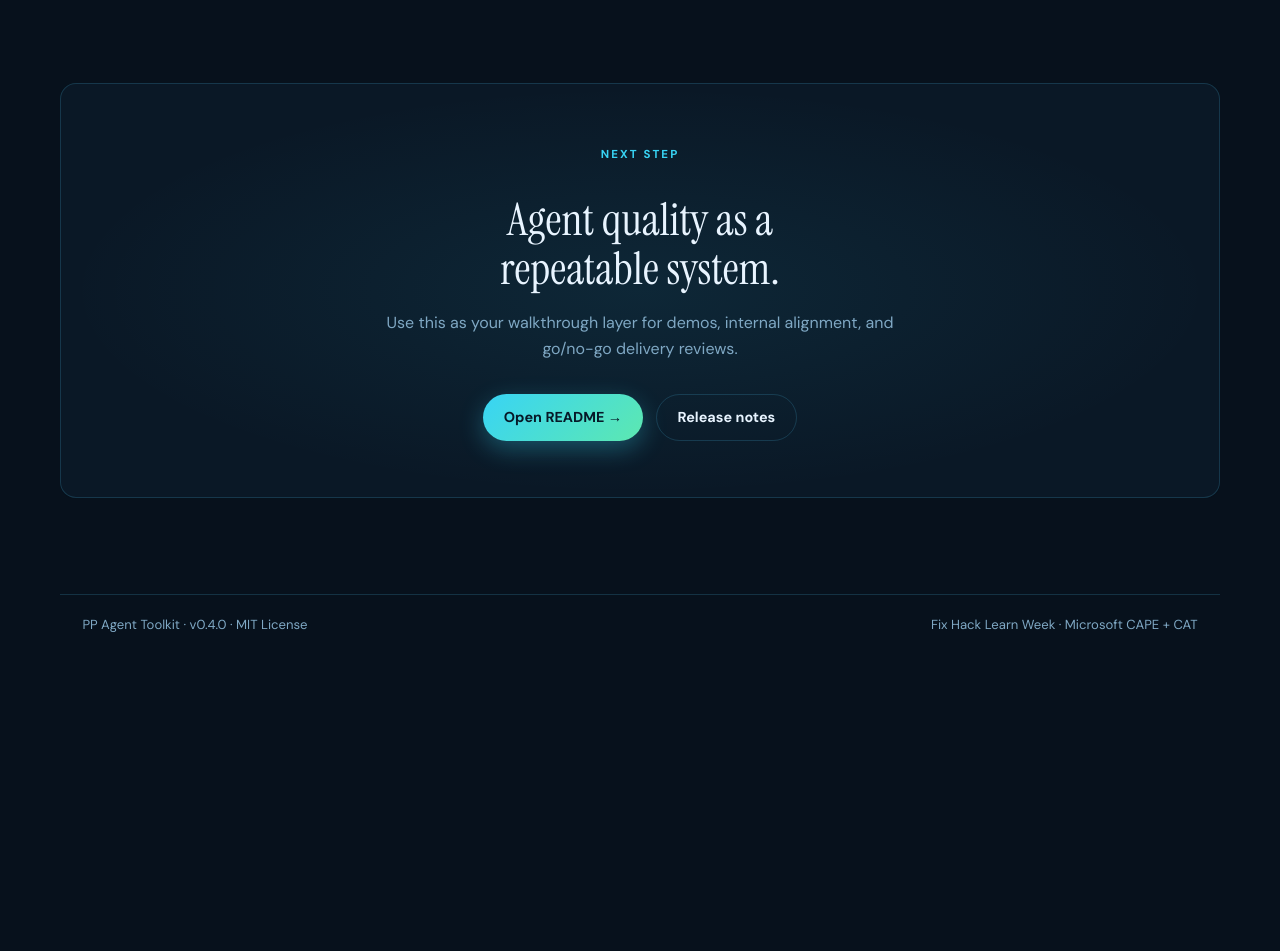
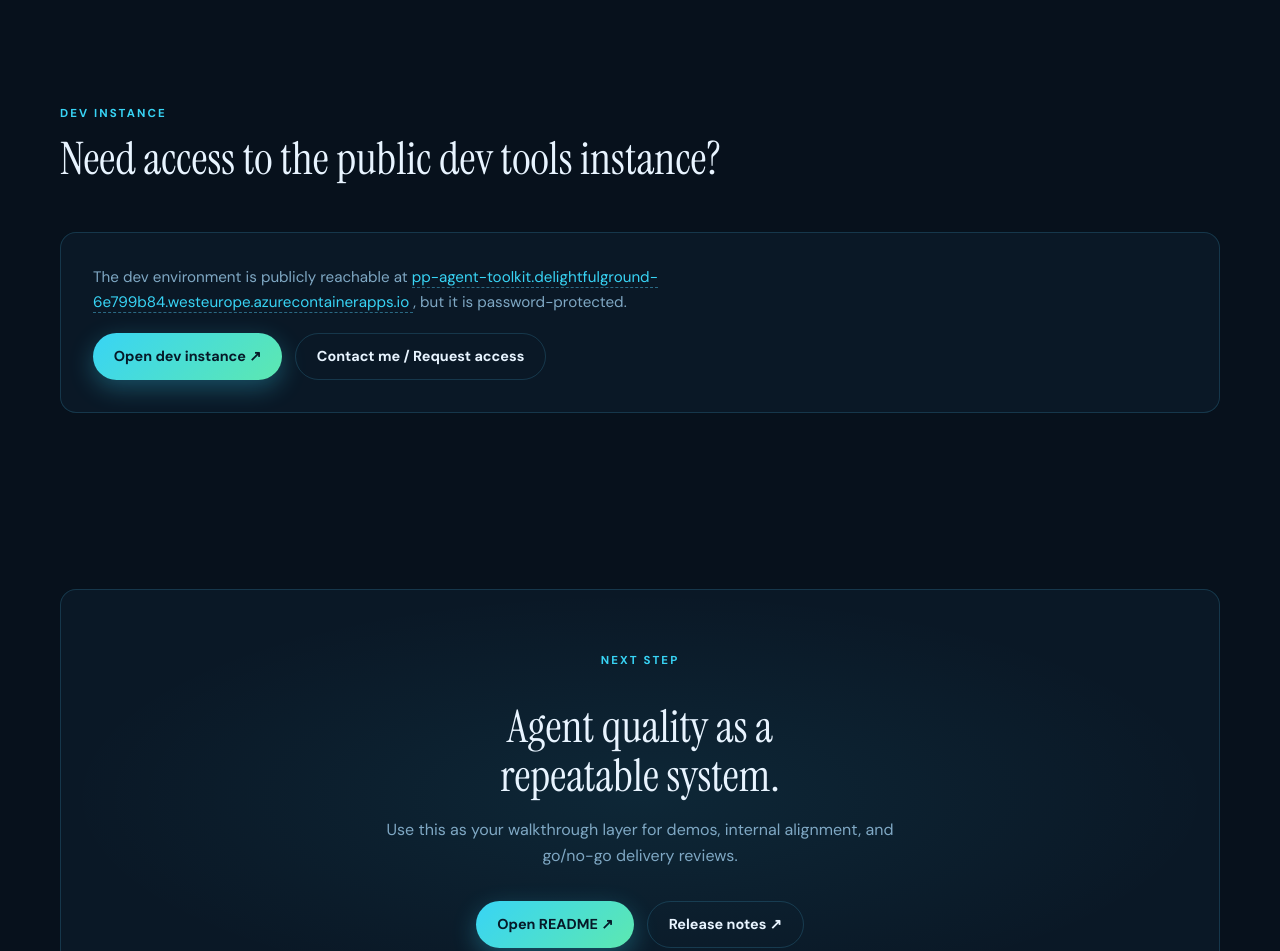
Before and after one commit to pavecer/mcs-agent-tools, a plain HTML site: page presentation/index.html in a window 1280 px wide. Shown: the part 5642-6593 px from the top of the page. Before the commit the page ends 6309 px from the top, so only its background shows below. Drawn offline with Linux system fonts and the light colour scheme.

Commit message:
feat: add dev access section and request form for public toolkit instance

```diff
--- a/presentation/index.html
+++ b/presentation/index.html
@@ -391,6 +391,27 @@
       </div>
     </section>
 
+    <!-- ═══ DEV ACCESS ═══ -->
+    <section class="section wrap" id="dev-access">
+      <div class="section-head reveal">
+        <p class="eyebrow">Dev Instance</p>
+        <h2>Need access to the public dev tools instance?</h2>
+      </div>
+      <div class="access-panel glass reveal">
+        <p class="access-note">
+          The dev environment is publicly reachable at
+          <a href="https://pp-agent-toolkit.delightfulground-6e799b84.westeurope.azurecontainerapps.io/" target="_blank" rel="noopener noreferrer">
+            pp-agent-toolkit.delightfulground-6e799b84.westeurope.azurecontainerapps.io
+          </a>,
+          but it is password-protected.
+        </p>
+        <div class="cta-row access-actions">
+          <a class="btn btn-primary" href="https://pp-agent-toolkit.delightfulground-6e799b84.westeurope.azurecontainerapps.io/" target="_blank" rel="noopener noreferrer">Open dev instance ↗</a>
+          <a class="btn btn-ghost" href="https://github.com/pavecer/mcs-agent-tools/issues/new?template=dev-tools-access.yml&title=%5BAccess%20Request%5D%3A%20Dev%20tools%20instance" target="_blank" rel="noopener noreferrer">Contact me / Request access</a>
+        </div>
+      </div>
+    </section>
+
     <!-- ═══ CTA ═══ -->
     <section class="cta-section wrap">
       <div class="cta-inner glass reveal">
@@ -398,8 +419,8 @@
         <h2>Agent quality as a<br>repeatable system.</h2>
         <p>Use this as your walkthrough layer for demos, internal alignment, and go/no-go delivery reviews.</p>
         <div class="cta-row">
-          <a class="btn btn-primary" href="../README.md">Open README →</a>
-          <a class="btn btn-ghost" href="../RELEASE_NOTES_v0.4.0.md">Release notes</a>
+          <a class="btn btn-primary" href="https://github.com/pavecer/mcs-agent-tools/blob/main/README.md" target="_blank" rel="noopener noreferrer">Open README ↗</a>
+          <a class="btn btn-ghost" href="https://github.com/pavecer/mcs-agent-tools/blob/main/RELEASE_NOTES_v0.4.0.md" target="_blank" rel="noopener noreferrer">Release notes ↗</a>
         </div>
       </div>
     </section>
--- a/presentation/styles.css
+++ b/presentation/styles.css
@@ -534,6 +534,28 @@ html[data-theme="light"] .gallery-item figcaption {
 .proof-card p { font-size: 0.82rem; }
 
 /* ═══════════════════════════════════
+   DEV ACCESS
+═══════════════════════════════════ */
+.access-panel {
+  padding: 2rem;
+}
+.access-note {
+  font-size: 0.95rem;
+  max-width: 72ch;
+}
+.access-note a {
+  color: var(--accent);
+  text-decoration: none;
+  border-bottom: 1px dashed var(--border-bright);
+}
+.access-note a:hover {
+  color: var(--accent2);
+}
+.access-actions {
+  margin-top: 1.2rem;
+}
+
+/* ═══════════════════════════════════
    FINAL CTA
 ═══════════════════════════════════ */
 .cta-section { padding: 5rem 0 6rem; }
```
Also changed, not shown: 1 other file.
